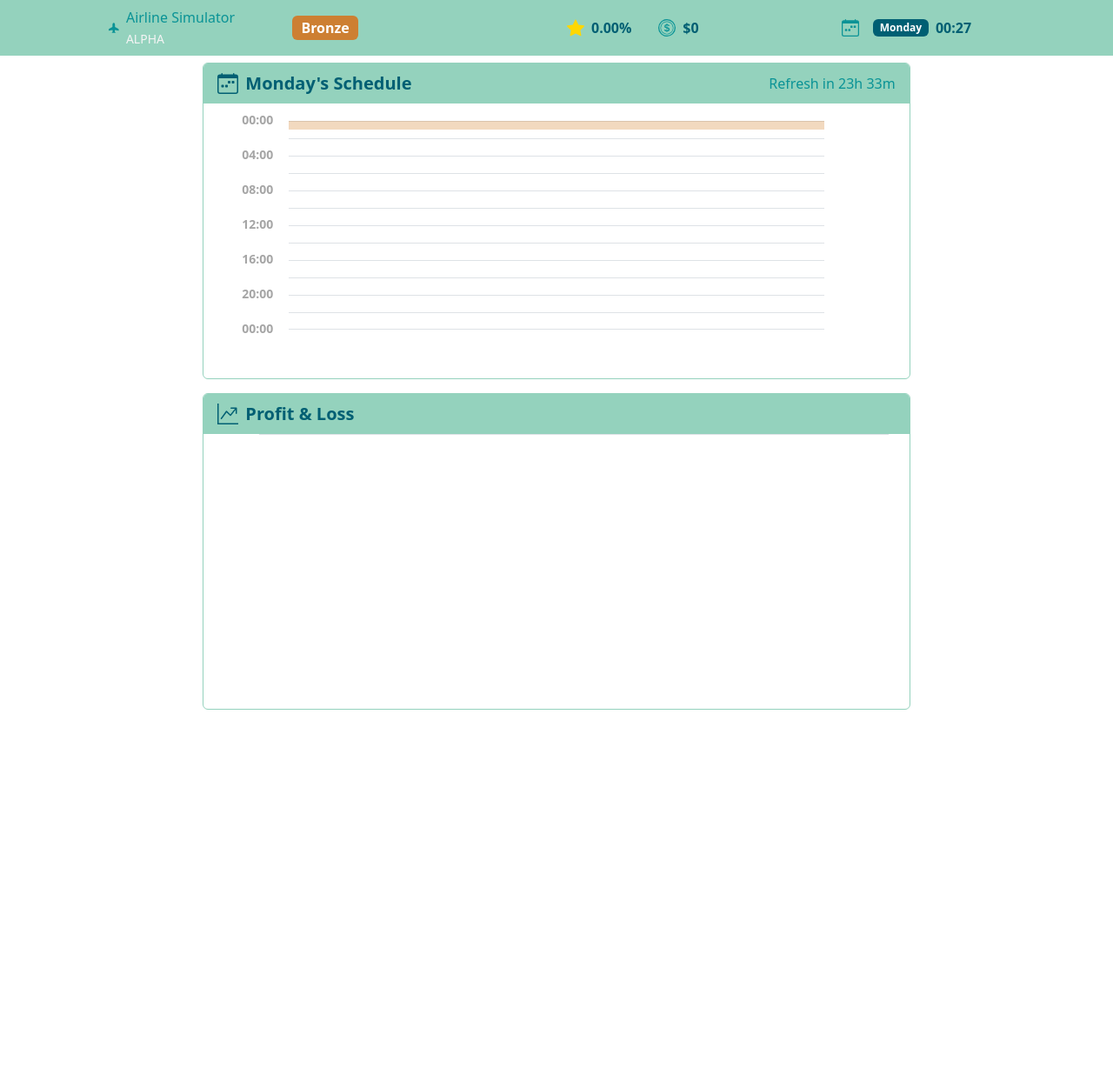
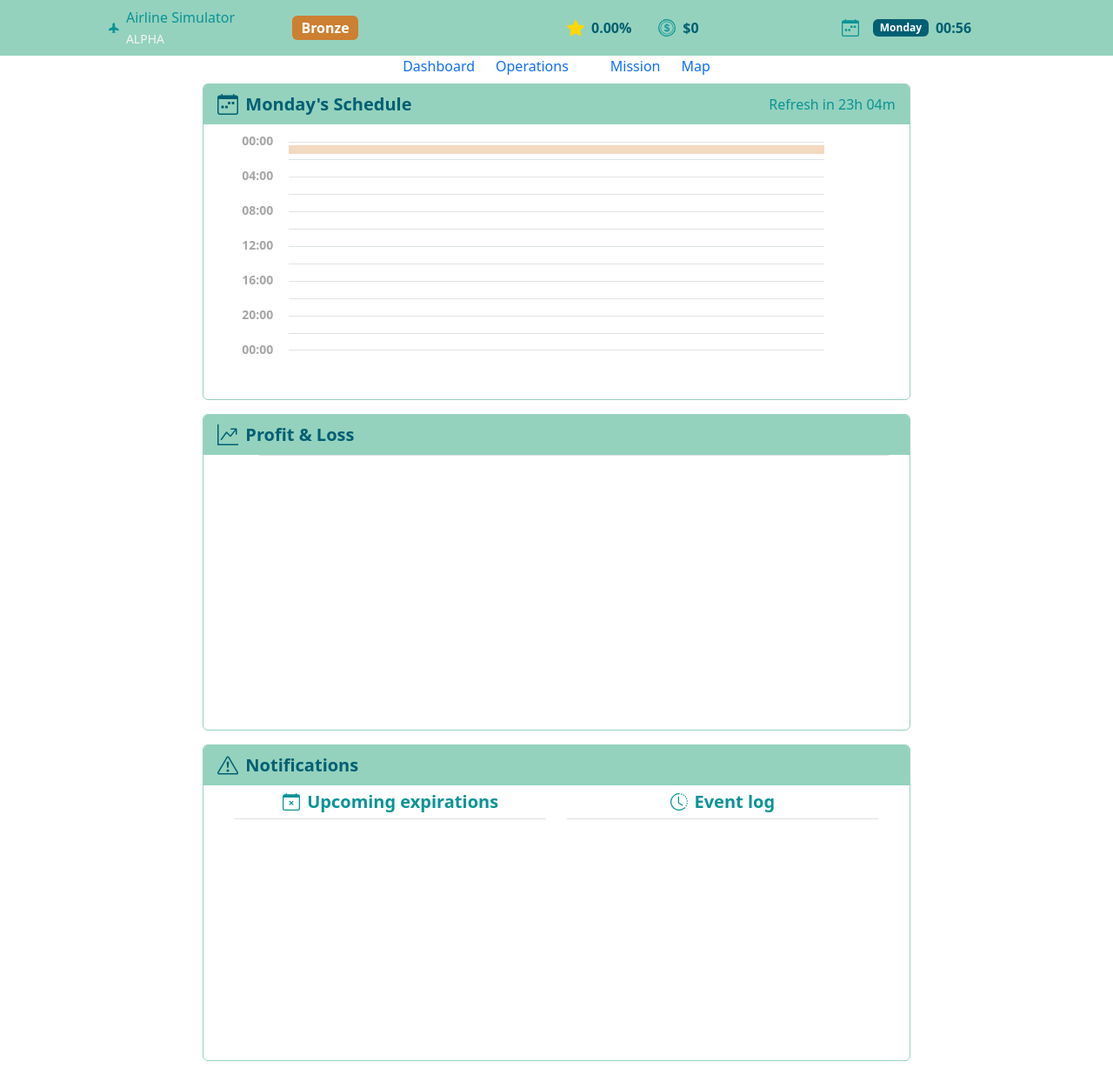
Before and after one commit to arkadiuszkrzysztof/airlinemanager, a React (Create React App) app in the folder webapp/: page /dashboard in a window 1280 px wide. Shown: the whole page at 87% size. Before the commit the page ends 824 px from the top, so only its background shows below. Built offline with nearby package versions, Linux system fonts and the light colour scheme.

Commit message:
Added Notifications widget and GreatCircle calculations

```diff
--- a/webapp/src/App.tsx
+++ b/webapp/src/App.tsx
@@ -26,7 +26,7 @@ const App: React.FC = () => {
   }, [])
 
   const clockWrapper = (playtime: number): void => {
-    if (playtime % 5 === 0) {
+    if (playtime % 15 === 0) {
       setClock(Controllers.Clock.playtime)
     }
   }
--- a/webapp/src/Layout.tsx
+++ b/webapp/src/Layout.tsx
@@ -1,5 +1,5 @@
 import React from 'react'
-import { Outlet } from 'react-router-dom'
+import { Link, Outlet } from 'react-router-dom'
 
 import { Container, Row, Col, Badge, Tooltip, OverlayTrigger } from 'react-bootstrap'
 import { AirplaneFill, CalendarWeek, Coin, StarFill } from 'react-bootstrap-icons'
@@ -51,6 +51,14 @@ const App: React.FC<Props> = ({ Controllers }) => {
         </Col>
       </Row>
       <Row className='justify-content-center'>
+        <Col xs={10} className='text-center'>
+          <Link to='/dashboard' className='text-decoration-none'>Dashboard</Link>
+          <Link to='/operations' className='text-decoration-none mx-4'>Operations</Link>
+          <Link to='/mission' className='text-decoration-none mx-4'>Mission</Link>
+          <Link to='/map' className='text-decoration-none'>Map</Link>
+        </Col>
+      </Row>
+      <Row className='justify-content-center'>
         <Outlet />
       </Row>
     </Container>
--- /dev/null
+++ b/webapp/src/components/widgets/NotificationsWidget.tsx
@@ -0,0 +1,116 @@
+import React, { type ReactElement } from 'react'
+import { Card, Col, OverlayTrigger, Row, Tooltip } from 'react-bootstrap'
+
+import { type Controllers } from '../../controllers/GameController'
+import { CalendarX, ClockHistory, ExclamationTriangle } from 'react-bootstrap-icons'
+import { Clock, Timeframes } from '../../controllers/helpers/Clock'
+import { type HangarAsset } from '../../controllers/HangarController'
+import { type Schedule } from '../../controllers/ScheduleController'
+import { type EventLogRecords } from '../../controllers/AirlineController'
+import ScheduleDetailsTooltip from '../tooltips/ScheduleDetailsTooltip'
+
+interface Props {
+  Controllers: Controllers
+  fullWidth?: boolean
+}
+
+interface Expirations {
+  schedules: Schedule[]
+  assets: HangarAsset[]
+}
+
+const getExpirations = (Controllers: Controllers): Expirations => {
+  const result: Expirations = { schedules: [], assets: [] }
+
+  result.schedules = Controllers.Schedule
+    .getActiveSchedules()
+    .filter((schedule) => schedule.contract.expirationTime < Controllers.Clock.playtime + Timeframes.MONTH)
+    .sort((a, b) => a.contract.expirationTime - b.contract.expirationTime)
+
+  return result
+}
+
+const getEvents = (Controllers: Controllers): EventLogRecords => {
+  return Controllers.Airline
+    .getEventLog()
+    .filter((event) => event.playtime > Controllers.Clock.playtime - Timeframes.MONTH)
+    .sort((a, b) => b.playtime - a.playtime)
+}
+
+const getUpcomingEventCountdown = (time: number): ReactElement => {
+  const [days, hours] = Clock.getExpirationTime(time)
+
+  return (
+    <Col xs={3} className={`d-flex p-2 bg-${days > 7 ? 'info' : 'warning'} align-items-center rounded-start justify-content-center fw-bold`}>
+      {days > 0 ? `${days} D` : `${hours} H`}
+    </Col>
+  )
+}
+
+const getPastEventCountdown = (time: number): ReactElement => {
+  const [days, hours] = Clock.getExpirationTime(time)
+
+  return (
+    <Col xs={3} className={`d-flex p-2 bg-grey-${days > 7 ? 'medium' : 'dark'} align-items-center rounded-start justify-content-center fw-bold`}>
+      {days > 0 ? `${days} D` : `${hours} H`}
+    </Col>
+  )
+}
+
+const NotificationsWidget: React.FC<Props> = ({ Controllers, fullWidth = false }): ReactElement => {
+  const [expirations] = React.useState(getExpirations(Controllers))
+  const [events] = React.useState(getEvents(Controllers))
+
+  return (
+    <Col xs={12} md={11} lg={9} xl={8} xxl={fullWidth ? 10 : 5} xxxl={fullWidth ? 10 : 5}>
+      <Card className='p-0 m-2 border-secondary' >
+        <Card.Header className='position-sticky bg-secondary border-0 d-flex align-items-center justify-content-between'>
+          <div className='d-flex align-items-center'>
+            <ExclamationTriangle size={24} className='text-dark me-2' />
+            <span className='text-dark fw-bold fs-5'>Notifications</span>
+          </div>
+        </Card.Header>
+        <Card.Body className='d-flex flex-column mh-400 overflow-auto pt-0 pb-2'>
+          <Row className='mx-2 mb-2 position-relative' style={{ height: '300px' }}>
+            <Col xs={6}>
+              <div className="d-flex align-items-center justify-content-center fs-5 fw-bold text-primary py-1 mb-2 border-bottom">
+                <CalendarX size={20} className='me-2' />
+                Upcoming expirations
+              </div>
+              {expirations.schedules.map((schedule) => (
+                <Row key={schedule.contract.id} className='mb-2 me-2'>
+                  {getUpcomingEventCountdown(schedule.contract.expirationTime)}
+                  <OverlayTrigger
+                        placement="top"
+                        overlay={<Tooltip className='tooltip-medium' style={{ position: 'fixed' }}><ScheduleDetailsTooltip schedule={schedule} /></Tooltip>}
+                        key={schedule.contract.id}
+                      >
+                    <Col xs={9} className='p-2 cursor-help bg-grey-light rounded-end'>
+                      Contract <strong>{schedule.contract.id}</strong>
+                    </Col>
+                  </OverlayTrigger>
+                </Row>
+              ))}
+            </Col>
+            <Col xs={6}>
+              <div className="d-flex align-items-center justify-content-center fs-5 fw-bold text-primary py-1 mb-2 border-bottom">
+                <ClockHistory size={20} className='me-2' />
+                Event log
+              </div>
+              {events.map((event) => (
+                <Row key={event.playtime} className='mb-2'>
+                  {getPastEventCountdown(event.playtime)}
+                  <Col xs={9} className='bg-grey-light rounded-end'>
+                    {event.message}
+                  </Col>
+                </Row>
+              ))}
+            </Col>
+          </Row>
+        </Card.Body>
+      </Card>
+    </Col>
+  )
+}
+
+export default NotificationsWidget
--- a/webapp/src/components/widgets/PNLPreview.tsx
+++ b/webapp/src/components/widgets/PNLPreview.tsx
@@ -114,7 +114,7 @@ const FlightsPreview: React.FC<Props> = ({ Controllers, fullWidth = false }): Re
               <Col key={`${record.month}-graphs`} style={{ zIndex: 2 }}>
                 <Row className='align-items-end gx-2' style={{ height: 'calc(100% - 24px)' }}>
                   <OverlayTrigger placement="bottom" overlay={<Tooltip className='tooltip-medium' style={{ position: 'fixed' }}><CostBreakdownTooltip costs={record.costs} showTotal /></Tooltip>}>
-                    <Col key={`${record.month}-costs`} className='d-flex flex-wrap align-items-stretch justify-content-end'>
+                    <Col key={`${record.month}-costs`} className='d-flex flex-wrap align-items-stretch justify-content-end cursor-help'>
                       <div className='pnlBar fw-bold small text-center'>{formatScale(record.costs.total, true)}</div>
                       {Object.keys(record.costs).filter((key) => key !== 'total').map((key, index) => {
                         const value = record.costs[key as keyof typeof record.costs]
@@ -128,7 +128,7 @@ const FlightsPreview: React.FC<Props> = ({ Controllers, fullWidth = false }): Re
                     </Col>
                   </OverlayTrigger>
                   <OverlayTrigger placement="bottom" overlay={<Tooltip className='tooltip-medium' style={{ position: 'fixed' }}><RevenueBreakdownTooltip revenues={record.revenue} showTotal /></Tooltip>}>
-                    <Col key={`${record.month}-revenues`} className='d-flex flex-wrap align-items-stretch justify-content-end'>
+                    <Col key={`${record.month}-revenues`} className='d-flex flex-wrap align-items-stretch justify-content-end cursor-help'>
                     <div className='pnlBar fw-bold small text-center'>{formatScale(record.revenue.total, true)}</div>
                       {Object.keys(record.revenue).filter((key) => key !== 'total').map((key, index) => {
                         const value = record.revenue[key as keyof typeof record.revenue]
--- a/webapp/src/controllers/AirlineController.ts
+++ b/webapp/src/controllers/AirlineController.ts
@@ -30,6 +30,8 @@ export interface PNLRecord {
   }
 }
 
+export type EventLogRecords = Array<{ playtime: number, origin: EventOrigin, message: string }>
+
 export enum EventOrigin { AIRLINE = 'Airline', MARKET = 'Market', CONTRACT = 'Contract', SCHEDULE = 'Schedule', HANGAR = 'Hangar' }
 
 export enum ReputationType { FLEET = 'Fleet', CONNECTION = 'Connection' }
@@ -40,7 +42,7 @@ export class AirlineController {
   private _reputation: Array<{ originId: string, type: ReputationType, reputation: number }>
   private _cash: number
   private readonly _pnl: Record<number, PNLRecord>
-  private readonly _eventLog: Array<{ playtime: number, origin: EventOrigin, message: string }>
+  private readonly _eventLog: EventLogRecords
 
   private constructor () {
     this._name = LocalStorage.getAirlineName()
@@ -182,11 +184,15 @@ export class AirlineController {
     LocalStorage.setEventLog(this._eventLog)
   }
 
+  public getEventLog (): EventLogRecords {
+    return this._eventLog
+  }
+
   private getThisMonthPNLRecord (): PNLRecord {
     const timeThisMonthStart = Clock.getInstance().timeThisMonthStart
 
     this._pnl[timeThisMonthStart] = this._pnl[timeThisMonthStart] ??
-      { statistics: { numberOfFlights: 0, numberOfPlanes: 0, totalPassengers: 0 }, revenue: { economy: 0, business: 0, first: 0, selling: 0 }, expenses: { fuel: 0, maintenance: 0, leasing: 0, landing: 0, passenger: 0, purchasing: 0, downpayment: 0, cancellationFee: 0 } }
+      { statistics: { numberOfFlights: 0, numberOfPlanes: 0, totalPassengers: 0 }, revenue: { economy: 0, business: 0, first: 0, selling: 0 }, costs: { fuel: 0, maintenance: 0, leasing: 0, landing: 0, passenger: 0, purchasing: 0, downpayment: 0, cancellationFee: 0 } }
 
     return this._pnl[timeThisMonthStart]
   }
--- a/webapp/src/controllers/ScheduleController.ts
+++ b/webapp/src/controllers/ScheduleController.ts
@@ -34,6 +34,10 @@ export class ScheduleController {
       ScheduleController.instance = new ScheduleController()
     }
     return ScheduleController.instance
+  }
+
+  public getActiveSchedules (): Schedule[] {
+    return this.activeSchedules
   }
 
   public getActiveSchedulesForAsset (asset: HangarAsset): Schedule[] {
@@ -141,7 +145,7 @@ export class ScheduleController {
       if (event.schedule.contract.expirationTime <= playtime) {
         this.expireContract(event.schedule)
 
-        AirlineController.getInstance().logEvent(EventOrigin.CONTRACT, `Contract ${event.schedule.contract.hub.IATACode}-${event.schedule.contract.destination.IATACode} contract for plane ${event.schedule.option.asset.plane.registration} on ${event.schedule.contract.dayOfWeek}s expired`)
+        AirlineController.getInstance().logEvent(EventOrigin.CONTRACT, `Contract ${event.schedule.contract.hub.IATACode}-${event.schedule.contract.destination.IATACode} for plane ${event.schedule.option.asset.plane.registration} on ${event.schedule.contract.dayOfWeek}s expired`)
       }
     })
 
--- a/webapp/src/controllers/helpers/Clock.ts
+++ b/webapp/src/controllers/helpers/Clock.ts
@@ -32,7 +32,7 @@ export class Clock {
 
     this._playtime = playtime + Math.min(offlineTime, Math.max(lastSave - currentTime, 0))
 
-    this.clockTicker = setInterval(() => { this.updateClock() }, 200)
+    this.clockTicker = setInterval(() => { this.updateClock() }, 100)
   }
 
   private callListeners (playtime: number): void {
@@ -51,7 +51,7 @@ export class Clock {
   }
 
   public resumeGame (): void {
-    this.clockTicker = setInterval(() => { this.updateClock() }, 1000)
+    this.clockTicker = setInterval(() => { this.updateClock() }, 100)
   }
 
   public static getInstance (): Clock {
@@ -95,7 +95,7 @@ export class Clock {
 
     const years = Math.floor((time - this.instance.playtime) / YEAR)
     const months = Math.floor((time - this.instance.playtime) / MONTH) % 12
-    const days = Math.floor((time - this.instance.playtime) / DAY) % 7
+    const days = Math.floor((time - this.instance.playtime) / DAY) % 28
     const hours = Math.floor((time - this.instance.playtime) / HOUR) % 24
     const minutes = (time - this.instance.playtime) % HOUR
 
@@ -108,6 +108,15 @@ export class Clock {
     } else {
       return hours + (hours !== 1 ? ' hours ' : ' hour ') + minutes + (minutes !== 1 ? ' minutes' : ' minute')
     }
+  }
+
+  public static getExpirationTime (time: number): [number, number] {
+    const { HOUR, DAY } = Timeframes
+
+    const days = Math.floor(Math.abs(time - this.instance.playtime) / DAY) % 28
+    const hours = Math.floor(Math.abs(time - this.instance.playtime) / HOUR) % 24
+
+    return [days, hours]
   }
 
   public static getFormattedHourlyTime (time: number): string {
--- a/webapp/src/tabs/Dashboard.tsx
+++ b/webapp/src/tabs/Dashboard.tsx
@@ -4,6 +4,7 @@ import { type Contract } from '../models/Contract'
 import { type Controllers } from '../controllers/GameController'
 import FlightsPreview from '../components/widgets/FlightsPreview'
 import PNLPreview from '../components/widgets/PNLPreview'
+import NotificationsWidget from '../components/widgets/NotificationsWidget'
 
 interface Props {
   contracts: Contract[]
@@ -15,6 +16,7 @@ const Dashboard: React.FC<Props> = ({ Controllers }) => {
     <>
       <FlightsPreview Controllers={Controllers} fullWidth />
       <PNLPreview Controllers={Controllers} />
+      <NotificationsWidget Controllers={Controllers} />
     </>
   )
 }
```
Also changed, not shown: webapp/src/controllers/helpers/GreatCircle.ts (added, +60 -0 lines), webapp/src/models/Airport.ts (+16 -25 lines).
